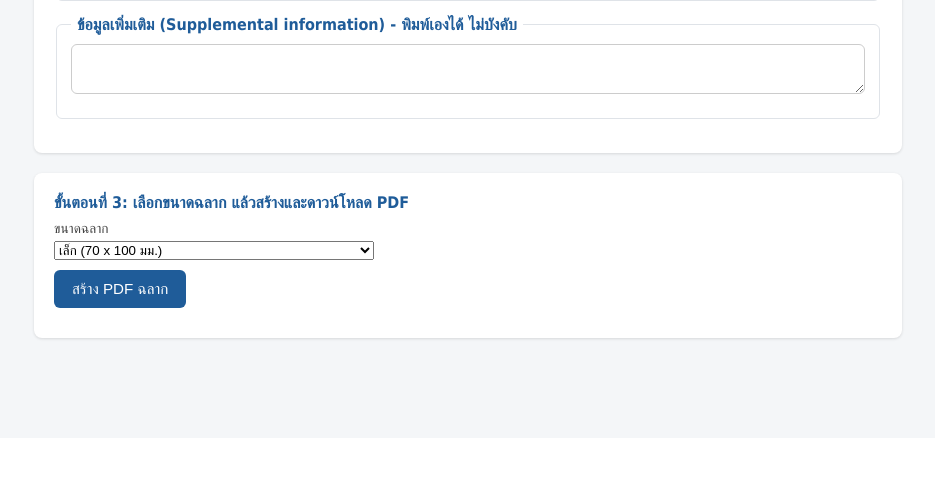
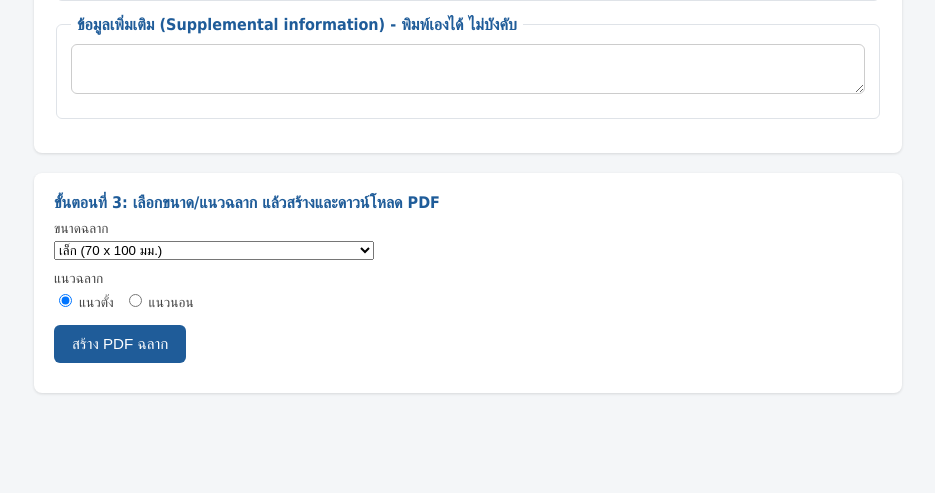
Before and after one commit to koonatne-cell/chemsafe-sds-converter, a FastAPI app: page /label in a window 1280 px wide. Shown: the part 1652-2145 px from the top of the page, without its empty margins (172-1107 px from the left). Before the commit the page ends 1993 px from the top, so only its background shows below. Run offline with FastAPI, Linux system fonts and the light colour scheme.

Commit message:
Add orientation (portrait/landscape) + A4/A5/A6/custom size to labels
User provided a reference PDF showing the same 7-box label layout in
both portrait and landscape, and asked for standard paper sizes plus
custom dimensions in addition to the existing small/medium/large mm
presets.

- core/fields.py: LABEL_SIZE_PRESETS gains a4/a5/a6 (standard paper
  dimensions) and a "custom" entry with (None, None) as a sentinel
  meaning "no fixed size, read it from the request instead."
- pdf_gen/label_template.py: build_label_pdf()/fill_label() take an
  `orientation` param ("portrait" default, "landscape" swaps width/
  height after the preset lookup). When the preset's dimensions are
  None (the "custom" case), reads custom_width_mm/custom_height_mm
  from the data dict instead, with try/except guarding against
  non-numeric input (falls back to 100x150mm rather than crashing PDF
  generation on a bad value).
- main.py: /api/label/generate reads orientation from the request
  body and passes it through.
- templates/label.html + static/label.js: added a portrait/landscape
  radio pair and a custom width/height input row that only shows when
  "กำหนดขนาดเอง" is selected (toggled via a change listener on the
  size dropdown).

Verified: A4 portrait and landscape both produce PDFs with exactly the
expected point dimensions (595.28x841.89 and swapped), a custom
120x80mm request produces a 340.16x226.77pt page, and confirmed the
full flow through the actual running /api/label/generate endpoint
(A5 landscape came back as exactly 595.28x419.53pt, matching A5's
210x148mm swapped). No changes needed to the main SDS-at-workplace
form, which still uses its own separate Template.pdf-based sizing.

```diff
--- a/core/fields.py
+++ b/core/fields.py
@@ -103,10 +103,17 @@ LABEL_TRANSLATABLE_KEYS = [
 ]
 
 # ขนาดฉลากภาชนะบรรจุที่เลือกได้ (key, ป้ายไทย, กว้าง มม., สูง มม.) - preset มาตรฐานตาม
-# ขนาดสติกเกอร์ที่ใช้ติดภาชนะสารเคมีทั่วไป ผู้ใช้ปรับแต่งข้อความ/ขนาดตัวอักษรได้เอง
-# ในฟอร์มก่อนสร้าง PDF อยู่แล้ว (ระบบคำนวณ font size ให้เหมาะกับขนาดที่เลือกอัตโนมัติ)
+# ขนาดสติกเกอร์ที่ใช้ติดภาชนะสารเคมีทั่วไป + ขนาดกระดาษมาตรฐาน A4/A5/A6 ผู้ใช้ปรับแต่งข้อความ/
+# ขนาดตัวอักษรได้เองในฟอร์มก่อนสร้าง PDF อยู่แล้ว (ระบบคำนวณ font size ให้เหมาะกับขนาดที่เลือกอัตโนมัติ)
+# ทุกขนาดเก็บเป็น "แนวตั้ง" (กว้าง < สูง) เสมอ - เลือกแนวนอนได้แยกต่างหากที่ฟอร์ม (สลับ width/height
+# ตอนสร้าง PDF จริง ไม่ต้องมี preset ซ้ำสำหรับแนวนอน)
+# "custom" ไม่มีขนาดตายตัว (None, None) ผู้ใช้กรอกกว้าง/สูงเองในฟอร์ม
 LABEL_SIZE_PRESETS = [
     ("small", "เล็ก (70 x 100 มม.)", 70, 100),
     ("medium", "กลาง (100 x 150 มม.)", 100, 150),
     ("large", "ใหญ่ (150 x 200 มม.)", 150, 200),
+    ("a6", "A6 (105 x 148 มม.)", 105, 148),
+    ("a5", "A5 (148 x 210 มม.)", 148, 210),
+    ("a4", "A4 (210 x 297 มม.)", 210, 297),
+    ("custom", "กำหนดขนาดเอง", None, None),
 ]
--- a/main.py
+++ b/main.py
@@ -200,11 +200,12 @@ async def api_label_generate(data: UploadFile = File(...)):
         raise HTTPException(status_code=400, detail="ข้อมูลฟอร์มไม่ถูกต้อง")
 
     size_key = field_data.get("size_key", LABEL_SIZE_PRESETS[0][0])
+    orientation = field_data.get("orientation", "portrait")
     out_filename = _safe_filename("label.pdf", "label")
     out_path = os.path.join(GENERATED_DIR, out_filename)
 
     try:
-        fill_label(field_data, size_key, LABEL_SIZE_PRESETS, out_path)
+        fill_label(field_data, size_key, LABEL_SIZE_PRESETS, out_path, orientation=orientation)
     except Exception as ex:
         raise HTTPException(status_code=500, detail=f"สร้างฉลากไม่ได้: {ex}")
 
--- a/pdf_gen/label_template.py
+++ b/pdf_gen/label_template.py
@@ -82,17 +82,34 @@ def _draw_statement(c, text, x, y_top, max_width, font_size, line_gap=1.5):
     return y
 
 
-def build_label_pdf(data, size_key, size_presets, out_path):
+def build_label_pdf(data, size_key, size_presets, out_path, orientation="portrait"):
     """
     สร้างฉลากภาชนะบรรจุ 1 หน้า ขนาดตาม size_key (ต้องตรงกับ key ใน size_presets)
     size_presets: list ของ (key, label, width_mm, height_mm) เหมือนใน fields.LABEL_SIZE_PRESETS
     data: dict ข้อมูลฉลาก (product_name, cas, un, signal_word, pictograms, hazard_statements,
-          precautionary_statements, supplier_name, supplier_address, emergency_phone, supplemental_info)
+          precautionary_statements, supplier_name, supplier_address, emergency_phone, supplemental_info,
+          custom_width_mm/custom_height_mm ถ้า size_key="custom")
+    orientation: "portrait" (แนวตั้ง, ค่าเริ่มต้น) หรือ "landscape" (แนวนอน - สลับกว้าง/สูง)
     """
     register_thai_fonts()
 
     preset = next((p for p in size_presets if p[0] == size_key), size_presets[0])
     _, _, width_mm, height_mm = preset
+    if width_mm is None or height_mm is None:
+        # "custom" ไม่มีขนาดตายตัวใน preset - ผู้ใช้กรอกกว้าง/สูงเองมาใน data
+        # ถ้ากรอกไม่ใช่ตัวเลข (หรือว่างไว้) fallback เป็นขนาด "กลาง" กันสร้าง PDF พังไปเลย
+        try:
+            width_mm = float(data.get("custom_width_mm") or 100)
+        except (TypeError, ValueError):
+            width_mm = 100
+        try:
+            height_mm = float(data.get("custom_height_mm") or 150)
+        except (TypeError, ValueError):
+            height_mm = 150
+        width_mm = max(20, width_mm)
+        height_mm = max(20, height_mm)
+    if orientation == "landscape":
+        width_mm, height_mm = height_mm, width_mm
     scale = _scale_for(width_mm)
 
     width_pt, height_pt = width_mm * mm, height_mm * mm
@@ -249,9 +266,9 @@ def build_label_pdf(data, size_key, size_presets, out_path):
     return buf
 
 
-def fill_label(data, size_key, size_presets, out_path):
+def fill_label(data, size_key, size_presets, out_path, orientation="portrait"):
     """สร้างไฟล์ PDF ฉลาก แล้วเซฟลง out_path"""
-    buf = build_label_pdf(data, size_key, size_presets, out_path)
+    buf = build_label_pdf(data, size_key, size_presets, out_path, orientation=orientation)
     with open(out_path, "wb") as f:
         f.write(buf.read())
     return out_path
--- a/static/label.js
+++ b/static/label.js
@@ -9,6 +9,12 @@ const generateStatus = document.getElementById("generateStatus");
 const downloadLink = document.getElementById("downloadLink");
 const labelForm = document.getElementById("labelForm");
 const labelSize = document.getElementById("labelSize");
+const customSizeRow = document.getElementById("customSizeRow");
+
+// แสดงช่องกรอกกว้าง/สูงเองเฉพาะตอนเลือก "กำหนดขนาดเอง" เท่านั้น
+labelSize.addEventListener("change", () => {
+    customSizeRow.classList.toggle("hidden", labelSize.value !== "custom");
+});
 
 function setStatus(el, text, kind) {
     el.textContent = text;
@@ -56,6 +62,9 @@ function collectLabelData() {
         emergency_phone: document.getElementById("f_emergency_phone").value,
         supplemental_info: document.getElementById("f_supplemental_info").value,
         size_key: labelSize.value,
+        orientation: document.querySelector("input[name=orientation]:checked").value,
+        custom_width_mm: document.getElementById("customWidth").value,
+        custom_height_mm: document.getElementById("customHeight").value,
     };
     data.pictograms = Array.from(
         labelForm.querySelectorAll("input[name=pictograms]:checked")
--- a/templates/label.html
+++ b/templates/label.html
@@ -117,7 +117,7 @@
     </div><!-- /#labelForm -->
 
     <div class="card">
-        <div class="step-label">ขั้นตอนที่ 3: เลือกขนาดฉลาก แล้วสร้างและดาวน์โหลด PDF</div>
+        <div class="step-label">ขั้นตอนที่ 3: เลือกขนาด/แนวฉลาก แล้วสร้างและดาวน์โหลด PDF</div>
         <div class="field-row" style="max-width: 320px;">
             <label for="labelSize">ขนาดฉลาก</label>
             <select id="labelSize">
@@ -125,6 +125,21 @@
                 <option value="{{ key }}">{{ label }}</option>
                 {% endfor %}
             </select>
+        </div>
+        <div class="field-row hidden" id="customSizeRow" style="max-width: 320px;">
+            <label>กว้าง x สูง (มม., แนวตั้ง)</label>
+            <div class="actions-row">
+                <input type="text" id="customWidth" inputmode="decimal" placeholder="กว้าง (มม.)" style="width: 120px;">
+                <span>x</span>
+                <input type="text" id="customHeight" inputmode="decimal" placeholder="สูง (มม.)" style="width: 120px;">
+            </div>
+        </div>
+        <div class="field-row" style="max-width: 320px;">
+            <label>แนวฉลาก</label>
+            <div class="actions-row">
+                <label><input type="radio" name="orientation" value="portrait" checked> แนวตั้ง</label>
+                <label><input type="radio" name="orientation" value="landscape"> แนวนอน</label>
+            </div>
         </div>
         <div class="actions-row">
             <button id="generateBtn">สร้าง PDF ฉลาก</button>
```
